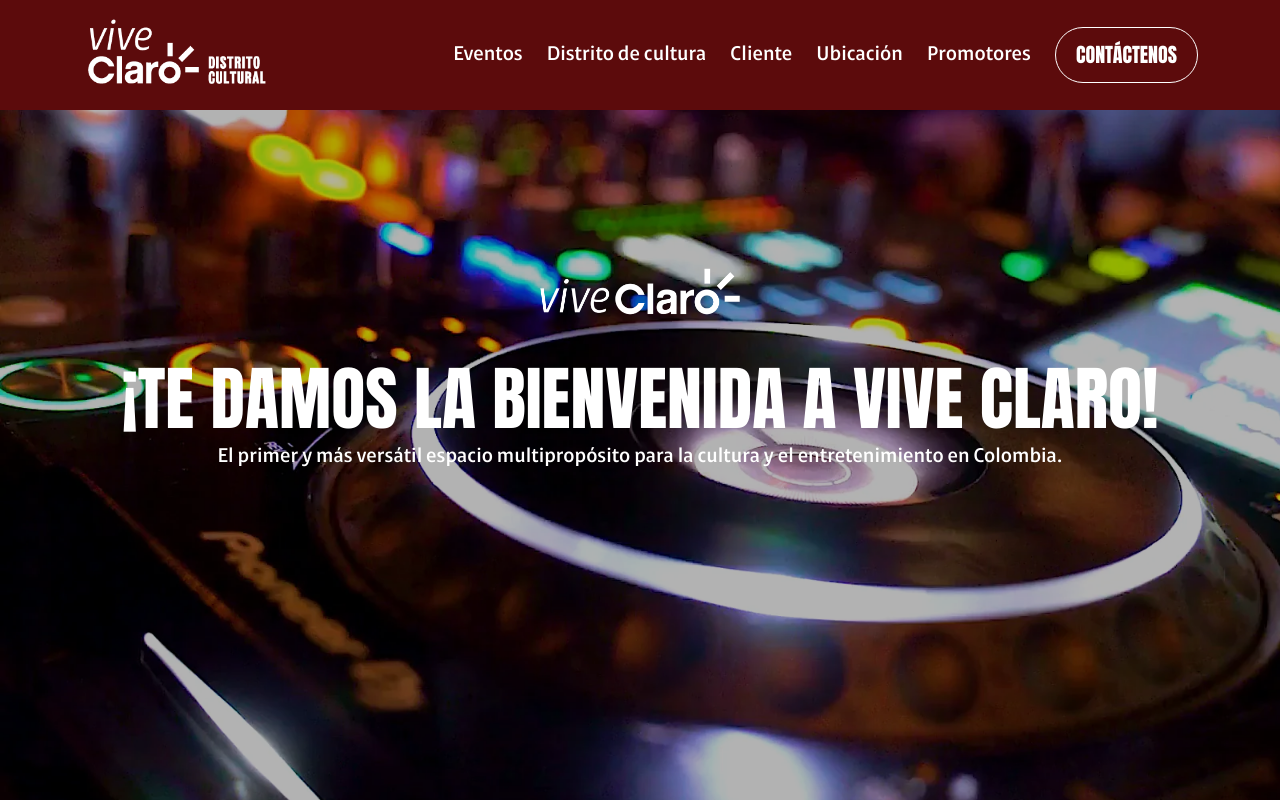
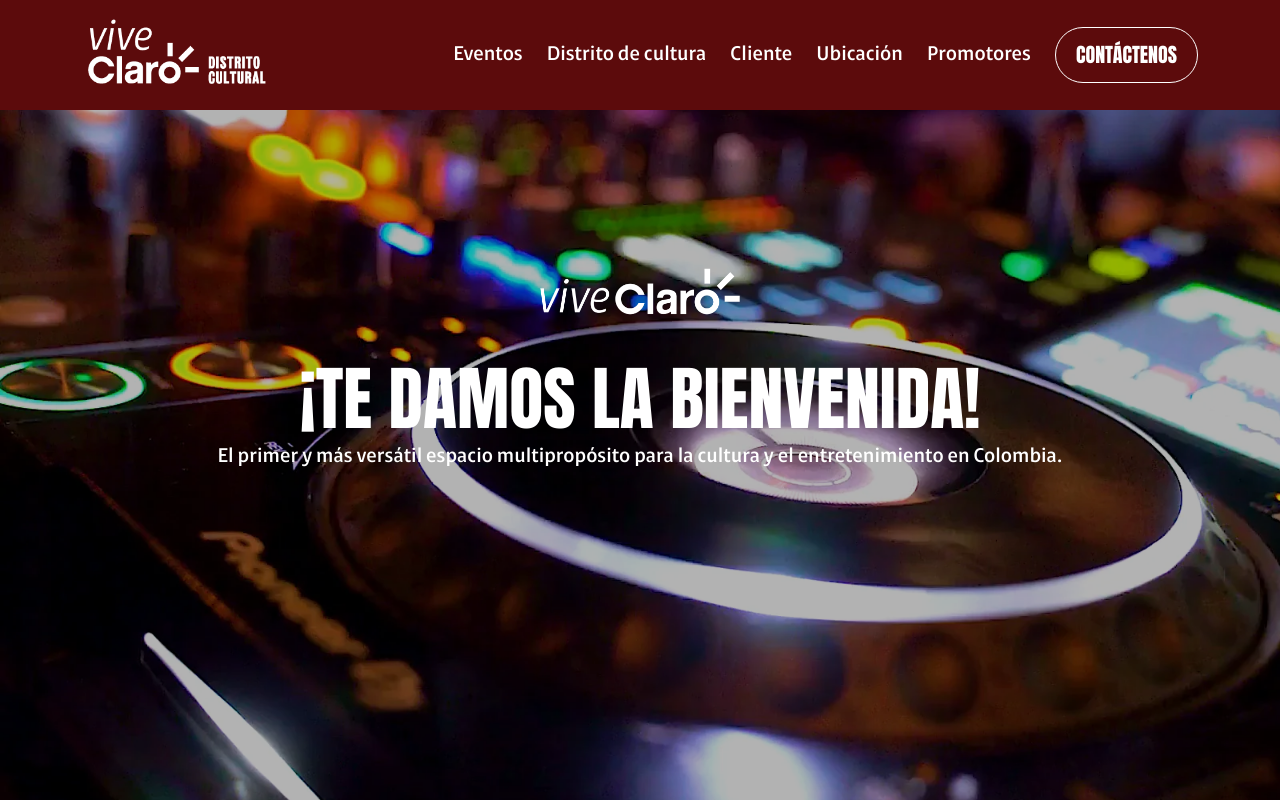
Before and after one commit to DrojasFrontend/viveclaro, a Next.js app: page / in a window 1280 px wide. Shown: the top 800 px of the page. Built offline with nearby package versions, Linux system fonts and the light colour scheme.

Commit message:
fix section

```diff
--- a/components/ImageSequence copy.js
+++ b/components/ImageSequence copy.js
@@ -184,7 +184,7 @@
                 priority
               />
 							<h2 className="section-title large mb-20 lh-1">
-								¡TE DAMOS LA BIENVENIDA A VIVE CLARO!
+								¡TE DAMOS LA BIENVENIDA!
 							</h2>
 							<p className="responsive--description fw-medium mb-4 color-white">
 								El primer y más versátil espacio multipropósito para la cultura y el entretenimiento en Colombia.
--- a/components/ImageSequence.js
+++ b/components/ImageSequence.js
@@ -215,7 +215,7 @@
 								data-cs-delay="0.8"
 								data-cs-stagger="0.07"
 							>
-								¡TE DAMOS LA BIENVENIDA A VIVE CLARO!
+								¡TE DAMOS LA BIENVENIDA!
 							</h2>
 							<p className="responsive--description fw-medium mb-4 color-white">
 								El primer y más versátil espacio multipropósito para la cultura
--- a/components/RotateMovieSlider.js
+++ b/components/RotateMovieSlider.js
@@ -118,7 +118,7 @@
 
 	return (
 		<div className="movie-slider rotate-movie-slider py-80 position-relative">
-			<Image
+			{/* <Image
 				src="/images/aro.png"
 				alt=""
 				width={1300}
@@ -128,9 +128,9 @@
 				style={{
 					objectFit: "cover",
 				}}
-			/>
+			/> */}
 
-			<Image className="position-absolute logo" src="/images/logo-green.png" alt="logo" width={249} height={95} />
+			{/* <Image className="position-absolute logo" src="/images/logo-green.png" alt="logo" width={249} height={95} /> */}
 
 			<div className="container pt-100 z-1">
 				<div className="d-flex flex-column justify-content-center align-items-center">
```
